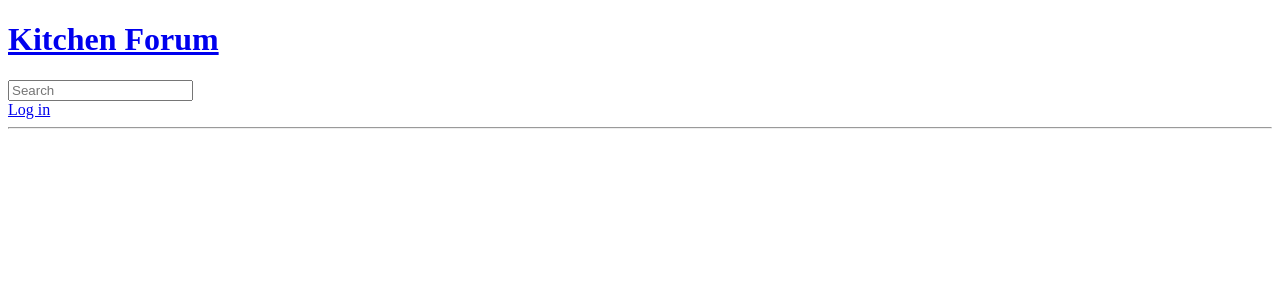
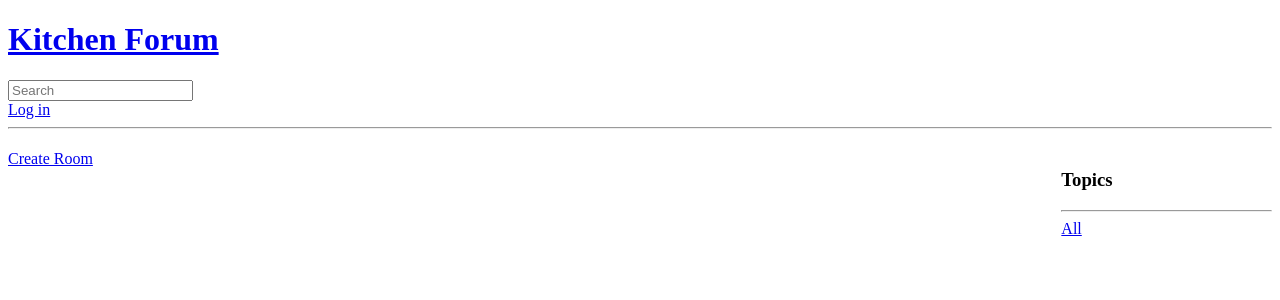
Before and after one commit to 5undel/Kitchen-Forum, a Django app: template base/templates/base/mypage.html in a window 1280 px wide. Shown: the top 300 px of the page. Run offline with Django 3.2, Linux system fonts and the light colour scheme; the template is opened without the code that fills it, so the values that code supplies are empty.

Commit message:
Add A link to username

```diff
--- a/base/templates/base/mypage.html
+++ b/base/templates/base/mypage.html
@@ -1,8 +1,45 @@
 {% extends 'main.html' %}
 
 {% block content %}
+<style>
+    .userpage-wrapper{
+        display: grid;
+        grid-template-columns: 1fr 4fr 1fr;
+    }
+</style>
+
 <h1>{{ user.username }}</h1>
 
+<div class="userpage-wrapper">
+    <div>
+        <a href="{% url 'create-room' %}">Create Room</a>
 
+        {% for room in rooms %}
+            <div>
+                <a href="{% url 'update-room' room.id %}">Edit</a>
+                <a href="{% url 'delete-room' room.id %}">Delete</a>
+                <a href="{% url 'user-page' room.host.id %}">@{{ room.host.username }}</a>
+                <h5>{{room.id}} -- <a href="{% url 'room' room.id %}">{{room.name}}</a></h5>
+                <small>{{ room.topic.name }}</small>
+                <hr>
+            </div>
+        {% endfor %}
+    </div>
+    <div>
+
+    </div>
+    <div>
+        <h3>Topics</h3>
+        <hr>
+        <div>
+            <a href="{% url 'home' %}">All</a>
+        </div>
+        {% for topic in topics%}
+            <div>
+                <a href="{% url 'home'%}?r={{topic.name}}">{{topic.name}}</a>
+            </div>
+        {% endfor %}
+    </div>
+</div>
 
 {% endblock content %}
--- a/base/templates/base/room.html
+++ b/base/templates/base/room.html
@@ -31,7 +31,7 @@
             {% for message in roommessages %}
             <div>
                 <a href="{% url 'delete-message' message.id %}">delete</a>
-                <small>@{{message.user}}  {{message.created|timesince}} ago</small>
+                <small><a href="{% url 'user-page' message.user.id %}">@{{message.user}}</a>  {{message.created|timesince}} ago</small>
                 <p>{{ message.body }}</p>
                 <hr>
             </div>
```
